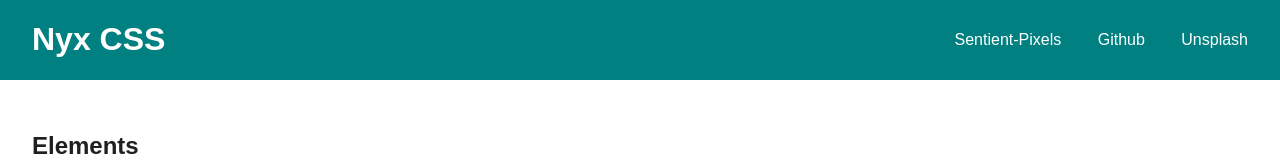
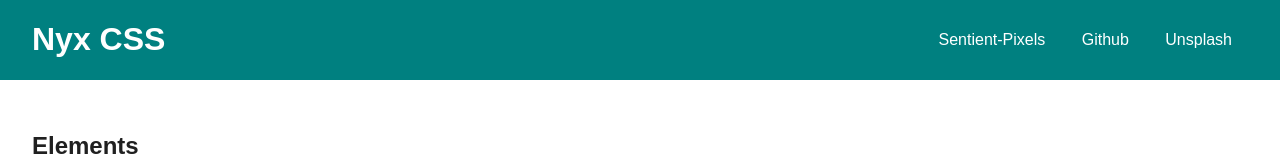
Before and after one commit to theabdullahalam/nyx, a plain HTML site: page demo.html in a window 1280 px wide. Shown: the top 160 px of the page. Drawn offline with Linux system fonts and the light colour scheme.

Commit message:
Add documentation for menu. TODO: Make the menu more agnostic

```diff
--- a/demo.scss
+++ b/demo.scss
@@ -49,8 +49,6 @@ p {
         }
     }
 
-
-
     .hamburger{
         margin-left: auto;
     }
--- a/nyx/navmenu.scss
+++ b/nyx/navmenu.scss
@@ -42,7 +42,8 @@
         list-style: none;
         li {
             display: inline;
-            padding-left: 2rem;
+            padding-left: 1rem;
+            padding-right: 1rem;
             a{
                 text-decoration: none;
             }
```
Also changed, not shown: demo.css, 2 other files.
